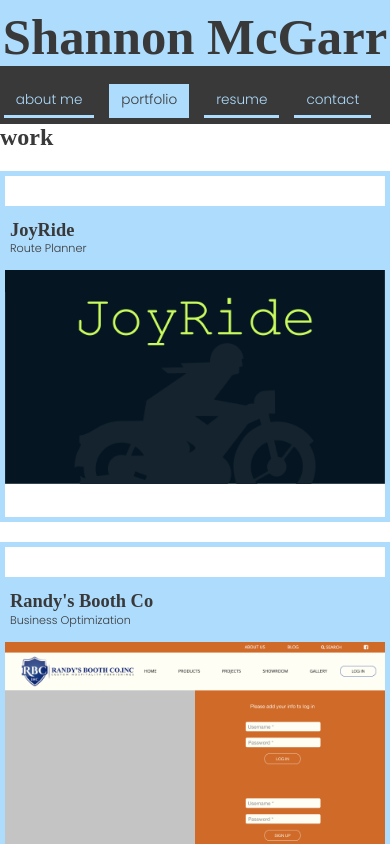
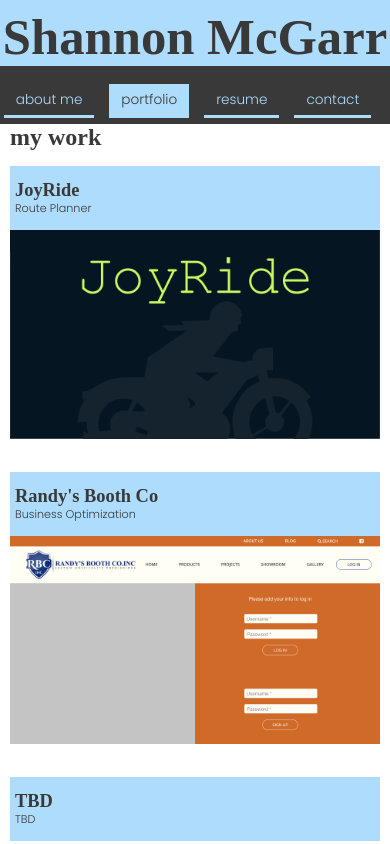
Before and after one commit to smcgarr13/portfolio, a React (Create React App) app: page /portfolio in a window 390 px wide. Shown: the top 844 px of the page. Built offline with nearby package versions, Linux system fonts and the light colour scheme; a web font is replaced by a local one.

Commit message:
improved style for portfolio page

```diff
--- a/src/data/projectData.js
+++ b/src/data/projectData.js
@@ -1,5 +1,6 @@
 import JoyRideImage from '../assets/JoyRide.png';
 import RandysBoothImage from '../assets/Randys_Booth_Co_Login.png';
+import ComingSoonImage from '../assets/coming-soon-handwritten.png';
 
 const projects = [
     {
@@ -16,6 +17,34 @@
         imgSrc: RandysBoothImage,
         altText: "Randy's Booth Co screenshot"
     },
+    {
+        title: "TBD",
+        description: "TBD",
+        href: "TBD",
+        imgSrc: ComingSoonImage,
+        altText: "Coming Soon Image"
+    },
+    {
+        title: "TBD",
+        description: "TBD",
+        href: "TBD",
+        imgSrc: ComingSoonImage,
+        altText: "Coming Soon Image"
+    },
+    {
+        title: "TBD",
+        description: "TBD",
+        href: "TBD",
+        imgSrc: ComingSoonImage,
+        altText: "Coming Soon Image"
+    },
+    {
+        title: "TBD",
+        description: "TBD",
+        href: "TBD",
+        imgSrc: ComingSoonImage,
+        altText: "Coming Soon Image"
+    },
 ];
 
 export default projects;
--- a/src/index.css
+++ b/src/index.css
@@ -13,7 +13,7 @@
   flex-direction: column;
 }
 
-/* header and navbar style info */
+/* header and navbar */
 .Header {
   padding: 20px 30px 20px 0;
   width: auto;
@@ -156,6 +156,7 @@
 .AboutMe {
   background-color: white;
   min-height: 100%;
+  margin-left: 10px;
 }
 
 .AboutMe h3 {
@@ -174,11 +175,10 @@
 
 /* Projects */
 .project-image {
-  max-width: 100%;  /* Set the maximum width to 100% of the container */
-  height: auto;     /* Keep the aspect ratio of the image */
+  max-width: 100%;
+  height: auto;
 }
 
-/* work examples – all projects */
 .page-section {
   font-family: "Poppins", "Questrial", "Quicksand";
   line-height: 1;
@@ -191,6 +191,7 @@
   font-size: 24px;
   color: rgb(57, 57, 57);
   text-decoration: none;
+    margin-left: 10px;
 }
 
 h4 {
@@ -215,28 +216,24 @@
 
 .flexbox-container {
   display: flex;
-  flex-direction: column;
-}
-
-[class^="block-"] {
-  display: flex;
-  flex-direction: row;
-  height: 100vh/3;
+  flex-wrap: wrap;
   justify-content: space-between;
+  margin: 0 10px;
 }
 
 .flexbox-item {
+  flex-basis: calc(50% - 10px);
   display: flex;
   justify-content: space-between;
   align-items: flex-end;
-  padding: 30px 0;
+  /* padding: 30px 0; */
   text-decoration: none;
-  border: 5px solid rgb(174, 220, 253);
-  background-color: white;
-  background-position: center;
+  /* border: 5px solid rgb(174, 220, 253); */
+  /* background-color: white; */
+  /* background-position: center;
   background-repeat: no-repeat;
-  background-size: cover;
-  margin: 20px 0 0 0;
+  background-size: cover; */
+  margin: 15px 0 15px 0;
   line-height: 1;
 }
 
@@ -244,49 +241,7 @@
   background-color: rgb(174, 220, 253);
 }
 
-/* flexbox items */
-.project-1 {
-  text-decoration: none;
-  min-height: 400px;
-  flex-basis: 100%;
-  flex-shrink: 0;
-  transition: all 2s ease-in-out;
-  background-image: url("./assets/JoyRide.png");
-}
-
-.project-2 {
-  align-items: end;
-  text-decoration: none;
-  min-height: 200px;
-  flex-basis: 48.75%;
-  background-image: url("./assets/Randys_Booth_Co_Login.png");
-}
-
-.project-3 {
-  text-decoration: none;
-  min-height: 200px;
-  flex-basis: 48.75%;
-  background-image: linear-gradient(rgba(0, 0, 0, 0.5), rgba(0, 0, 0, 0.5)),
-    url("./assets/coming-soon-handwritten.png");
-}
-
-.project-4 {
-  text-decoration: none;
-  min-height: 200px;
-  flex-basis: 48.75%;
-  background-image: linear-gradient(rgba(0, 0, 0, 0.5), rgba(0, 0, 0, 0.5)),
-    url("./assets/coming-soon-handwritten.png");
-}
-
-.project-5 {
-  text-decoration: none;
-  min-height: 200px;
-  flex-basis: 48.75%;
-  background-image: linear-gradient(rgba(0, 0, 0, 0.5), rgba(0, 0, 0, 0.5)),
-    url("./assets/coming-soon-handwritten.png");
-}
-
-/* responsive features for work examples section */
+/* responsive features for projects/portfolio */
 @media screen and (max-width: 768px) {
   .project-1 {
     min-height: 200px;
@@ -295,12 +250,11 @@
     transition: all 2s ease-in-out;
   }
 
-  [class^="block-"] {
-    flex-direction: column;
-    width: 100%;
-    height: 100vh/4;
+  .flexbox-item {
+    flex-basis: 100%;
   }
 }
+
 /* Resume */
 .Resume {
   font-family: "Josefin", "Koulen", "lexend";
@@ -320,7 +274,7 @@
   width: 100%;
   margin-left: 10px;
   font-family: "Josefin", "Koulen", "lexend";
-  align-items: center;
+  align-items: start;
   color: rgb(57, 57, 57);
 }
 
@@ -328,6 +282,7 @@
   display: flex;
   font-family: "Josefin", "Koulen", "lexend";
   font-size: 24px;
+  margin: 0;
 }
 
 .Contact label, input, textarea {
@@ -341,6 +296,11 @@
   flex-direction: column;
   align-items: flex-start;
   font-family: "Poppins", "Questrial", "Quicksand";
+  width: 225%;
+}
+
+textarea {
+  height: 150px;
 }
 
 .Contact span {
@@ -391,20 +351,3 @@
   background-size: 75% 75%;
   color: darkorchid;
 }
-
-
-
-
-
-
-/* main {
-  margin-top: 30px;
-  margin-bottom: 30px;
-} */
-
-/* page wrapper */
-/* .wrapper {
-  margin-right: auto;
-  margin-left: auto;
-  width: 80%;
-} */
--- a/src/pages/Portfolio.jsx
+++ b/src/pages/Portfolio.jsx
@@ -5,7 +5,7 @@
 const Portfolio = () => {
     return (
        <section className='page-selection' id='work'>
-            <h3>work</h3>
+            <h3>my work</h3>
             <div className='flexbox-container'>
                 {projects.map((project) => (
                     <Project
```
